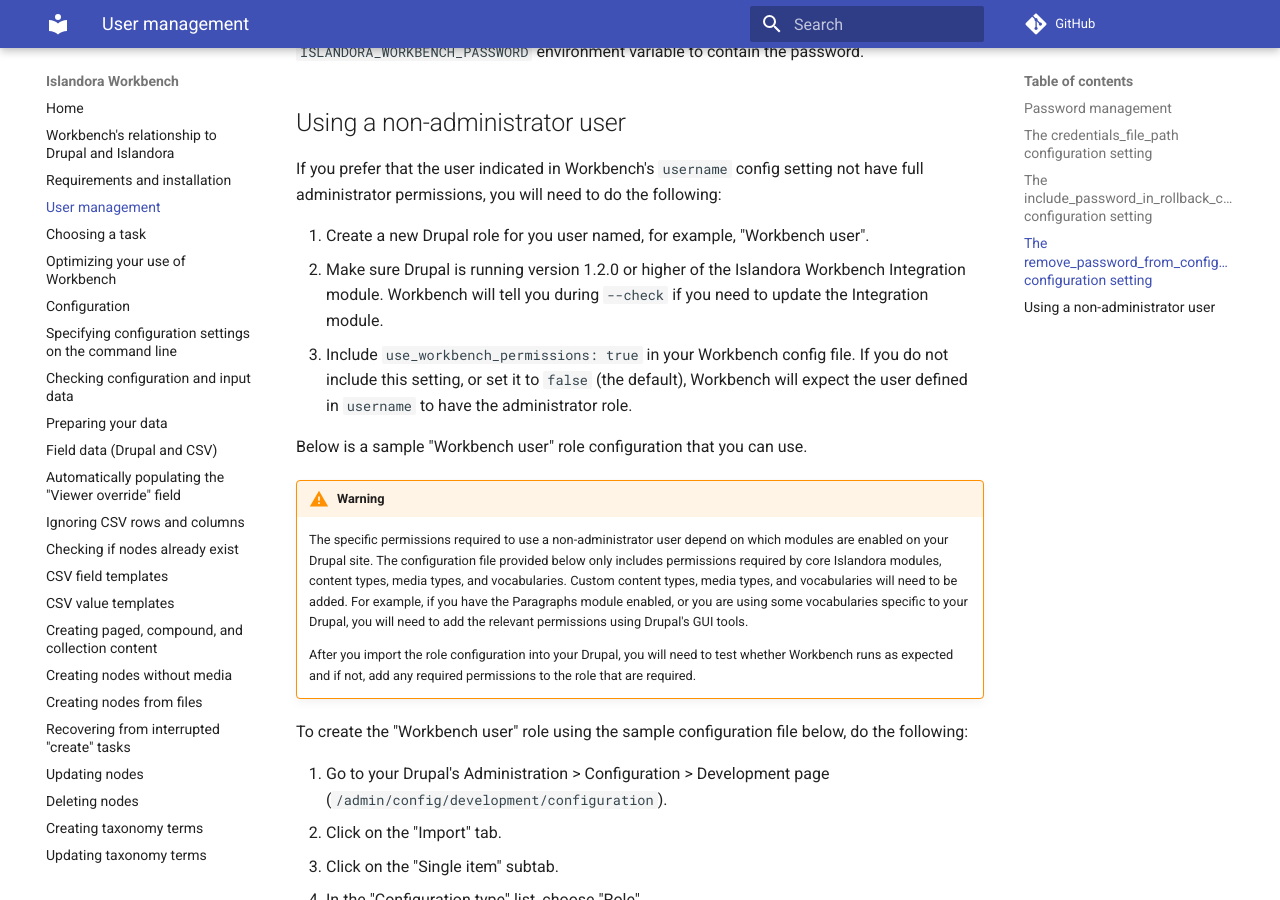
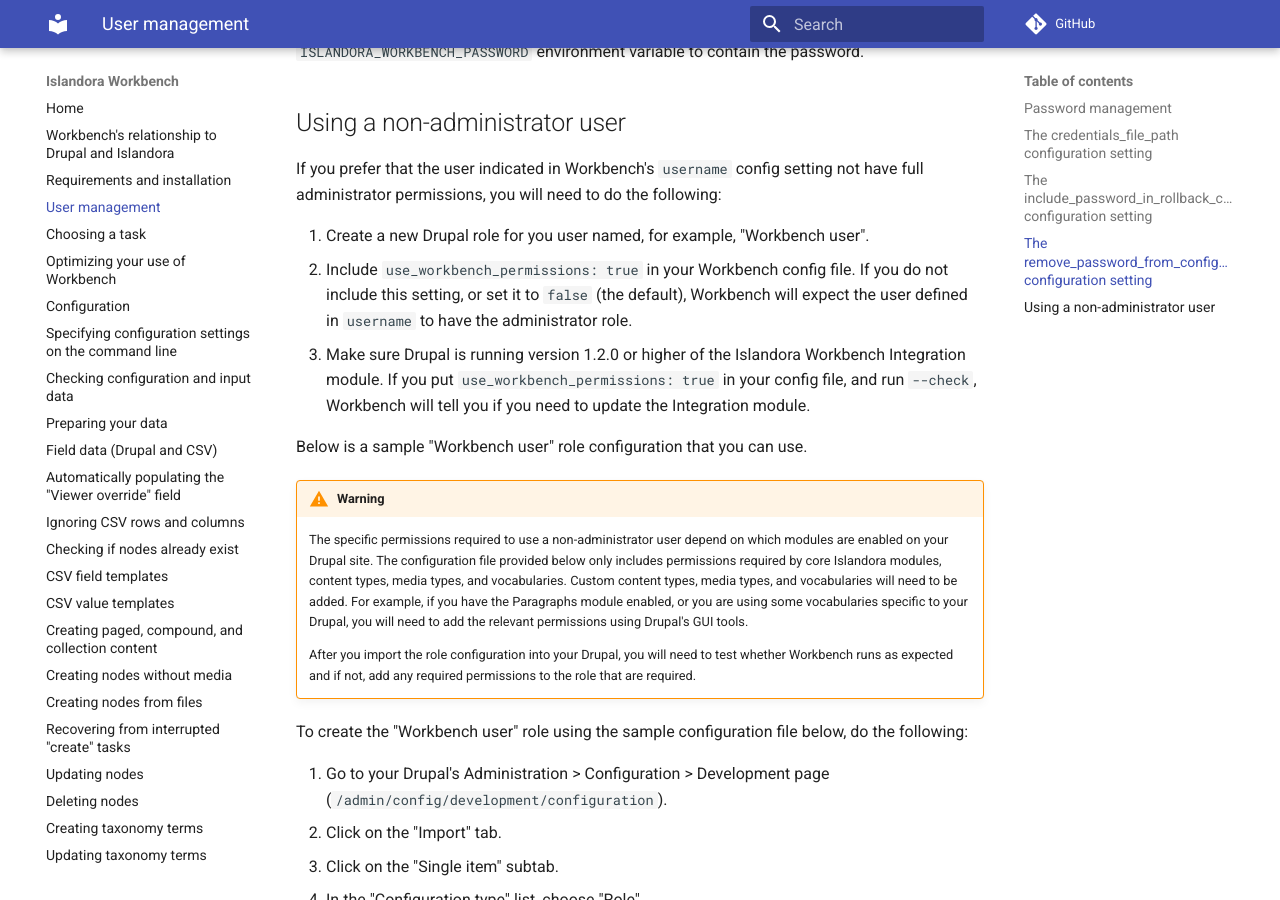
Before and after one commit to mjordan/islandora_workbench_docs, an MkDocs documentation site: the page built from docs/user_management.md, in a window 1280 px wide and 900 px high, scrolled down 1863 px. Built offline with MkDocs 1.6.1 and Material for MkDocs 9.7.7, drawn with Linux system fonts in a browser that asks for light colours; comment, search, counter and statistics services are not loaded.

Commit message:
More tweaks.

```diff
--- a/docs/user_management.md
+++ b/docs/user_management.md
@@ -45,8 +45,9 @@
 If you prefer that the user indicated in Workbench's `username` config setting not have full administrator permissions, you will need to do the following:
 
 1. Create a new Drupal role for you user named, for example, "Workbench user".
-2. Make sure Drupal is running version 1.2.0 or higher of the Islandora Workbench Integration module. Workbench will tell you during `--check` if you need to update the Integration module.
-3. Include `use_workbench_permissions: true` in your Workbench config file. If you do not include this setting, or set it to `false` (the default), Workbench will expect the user defined in `username` to have the administrator role.
+2. Include `use_workbench_permissions: true` in your Workbench config file. If you do not include this setting, or set it to `false` (the default), Workbench will expect the user defined in `username` to have the administrator role.
+3. Make sure Drupal is running version 1.2.0 or higher of the Islandora Workbench Integration module. If you put `use_workbench_permissions: true` in your config file, and run `--check`, Workbench will tell you if you need to update the Integration module.
+
 
 Below is a sample "Workbench user" role configuration that you can use.
 
```
